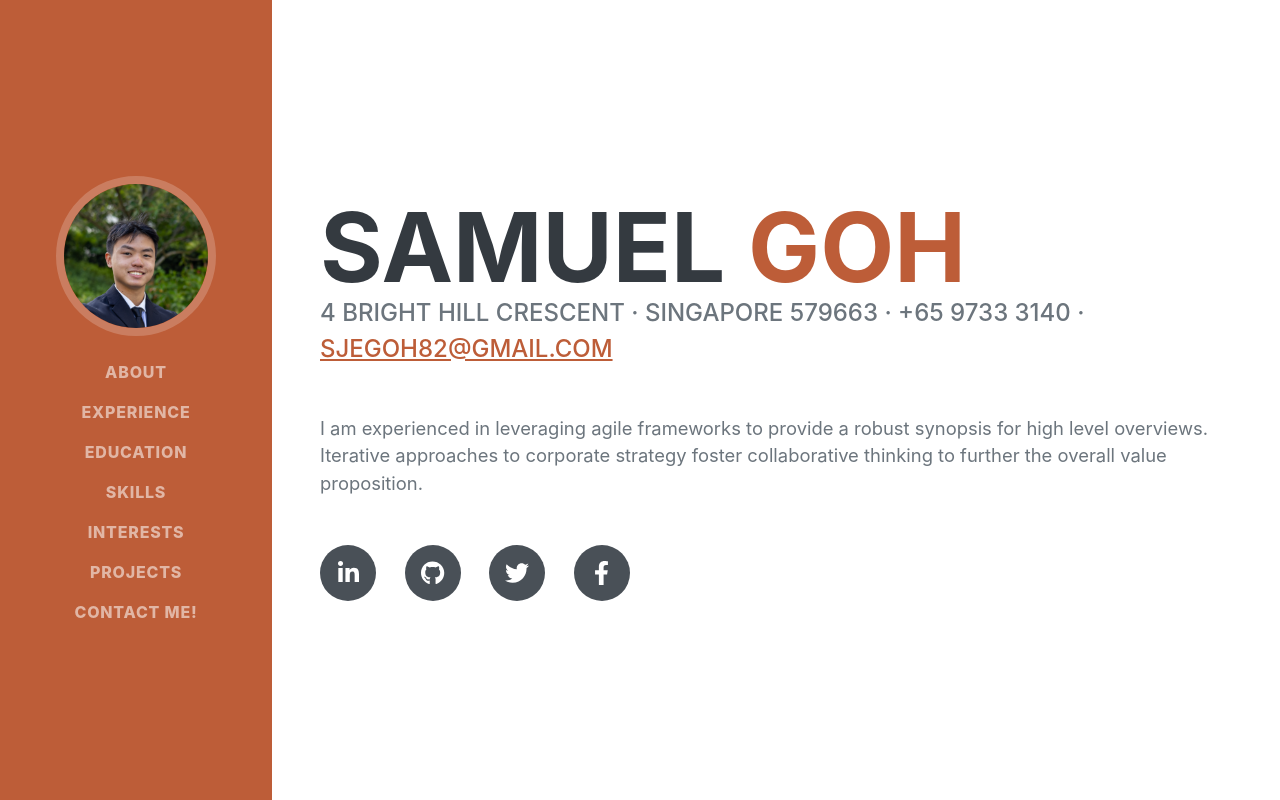
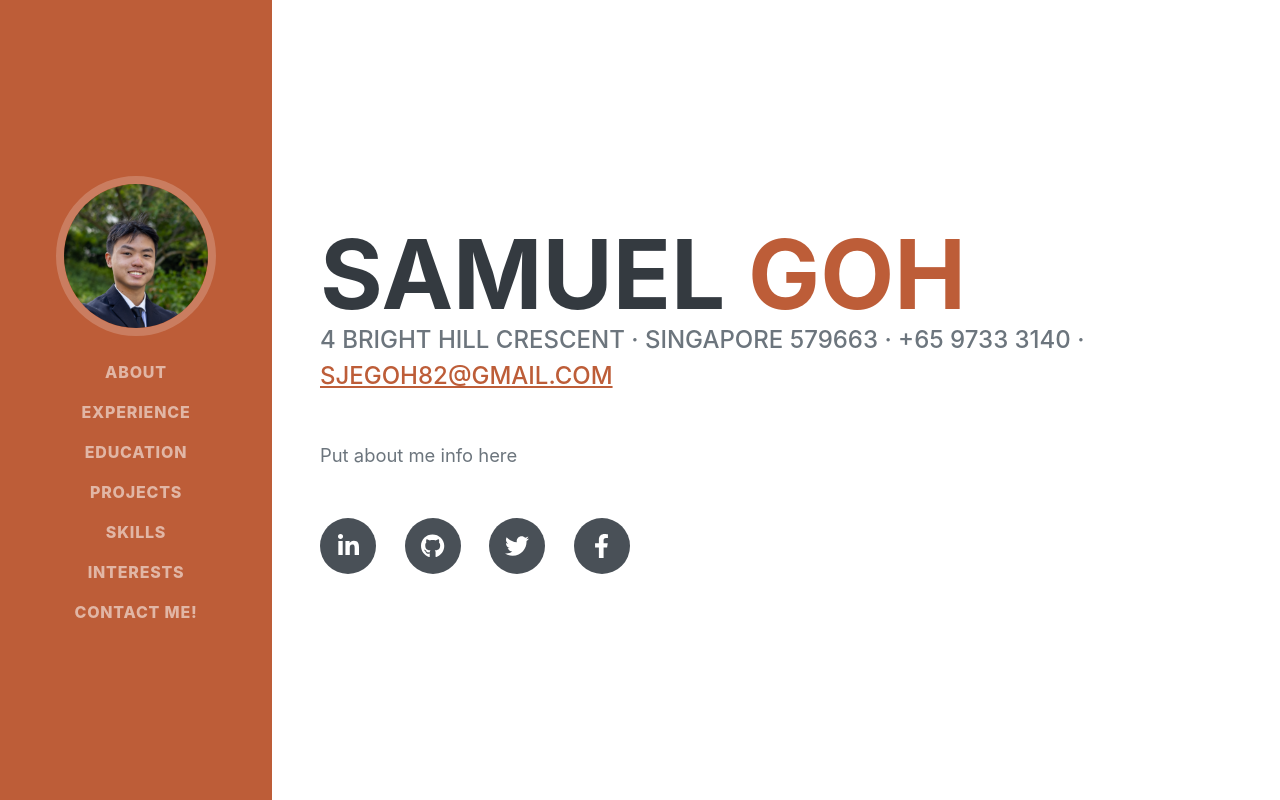
Before and after one commit to SJEGoh/website, a Flask app: page / in a window 1280 px wide. Run offline with Flask 3, Linux system fonts and the light colour scheme; some libraries are stand-ins or nearby versions; some web fonts are replaced.

Commit message:
Evaluating need for skills page

```diff
--- a/templates/experience.html
+++ b/templates/experience.html
@@ -7,7 +7,7 @@
                         <span class = "text-primary" style = "margin-left: -1%">ience</span>
                     </h1>
                     <p>
-                        My current projects (updated 29th October 2025)
+                        My (very limited) work experience (updated 29th October 2025)
                     </p>
             </section>
             <section>
--- a/templates/index.html
+++ b/templates/index.html
@@ -14,7 +14,7 @@
                         4 Bright Hill Crescent · Singapore 579663 · +65 9733 3140 ·
                         <a href="mailto:name@email.com">sjegoh82@gmail.com</a>
                     </div>
-                    <p class="lead mb-5">I am experienced in leveraging agile frameworks to provide a robust synopsis for high level overviews. Iterative approaches to corporate strategy foster collaborative thinking to further the overall value proposition.</p>
+                    <p class="lead mb-5">Put about me info here</p>
                     <div class="social-icons">
                         <a class="social-icon" href="#!"><i class="fab fa-linkedin-in"></i></a>
                         <a class="social-icon" href="#!"><i class="fab fa-github"></i></a>
--- a/templates/interests.html
+++ b/templates/interests.html
@@ -3,8 +3,8 @@
 {% block body %}
             <section  class = "mb-0" style = "margin-left: 1%">
                     <h1>
-                        Inte
-                        <span class = "text-primary" style = "margin-left: -1%">rest</span>
+                        Interest
+                        <span class = "text-primary" style = "margin-left: -1%">/ Hobbies</span>
                     </h1>
                     <p>
                         My interests (updated 29th October 2025)
--- a/templates/layout.html
+++ b/templates/layout.html
@@ -29,9 +29,9 @@
                     <li class="nav-item"><a class="nav-link js-scroll-trigger" href="{{ url_for('index') }}">About</a></li>
                     <li class="nav-item"><a class="nav-link js-scroll-trigger" href="{{ url_for('experience') }}">Experience</a></li>
                     <li class="nav-item"><a class="nav-link js-scroll-trigger" href="{{ url_for('education') }}">Education</a></li>
-                    <li class="nav-item"><a class="nav-link js-scroll-trigger" href="{{ url_for('skills') }}">Skills</a></li>
+                    <li class="nav-item"><a class="nav-link js-scroll-trigger" href="{{ url_for('projects') }}">Projects</a></li>
+                    <li class="nav-item"><a class="nav-link js-scroll-trigger" href="{{ url_for('skills') }}">Skills</a></li> <!-- Do I really need a skills section?-->
                     <li class="nav-item"><a class="nav-link js-scroll-trigger" href="{{ url_for('interests') }}">Interests</a></li>
-                    <li class="nav-item"><a class="nav-link js-scroll-trigger" href="{{ url_for('projects') }}">Projects</a></li>
                     <li class="nav-item"><a class="nav-link js-scroll-trigger" href="{{ url_for('contact') }}">Contact Me!</a></li>
                 </ul>
             </div>
```
